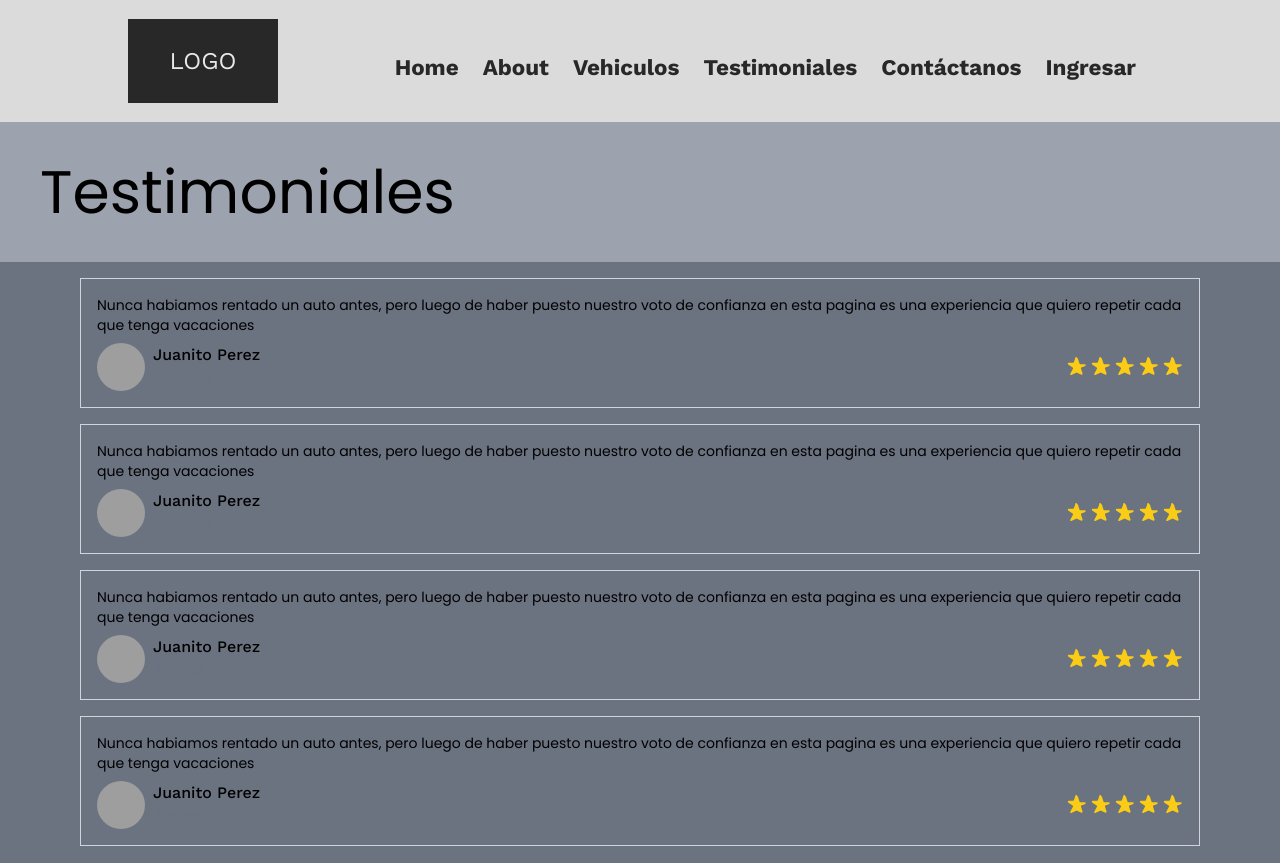
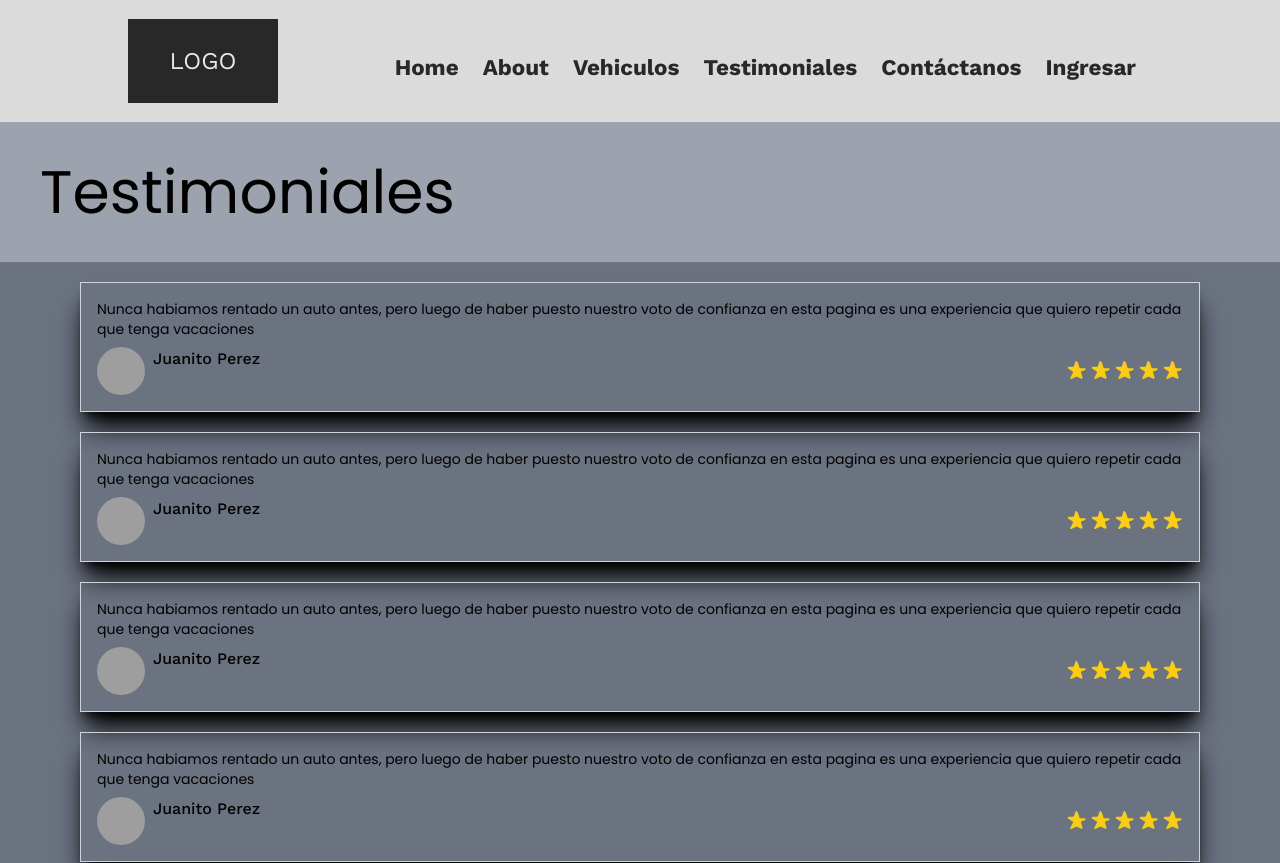
Before and after one commit to aldovelacasas/PF_RentCar2, a Next.js app: page /testimoniales in a window 1280 px wide. Shown: the top 863 px of the page. Built offline with nearby package versions, Linux system fonts and the light colour scheme; grey boxes are pictures that could not be loaded.

Commit message:
Styiling

```diff
--- a/src/components/TestCard.jsx
+++ b/src/components/TestCard.jsx
@@ -14,7 +14,7 @@ const rubik = fontRubik.className;
 
 function TestCard({ name, description, profession, rating, image }) {
   return (
-    <div className="p-4 my-4 border border-gray-300 mx-20 bg-gris_fondo">
+    <div className="p-4 my-5 border border-gray-300 mx-20 bg-gris_fondo shadow-black shadow-xl hover:shadow-2xl">
       <h4 className={`text-sm mb-2  italic ${poppins}`}>{description}</h4>
       <div className="flex justify-between items-center space-x-3">
         <div className="flex ">
```
